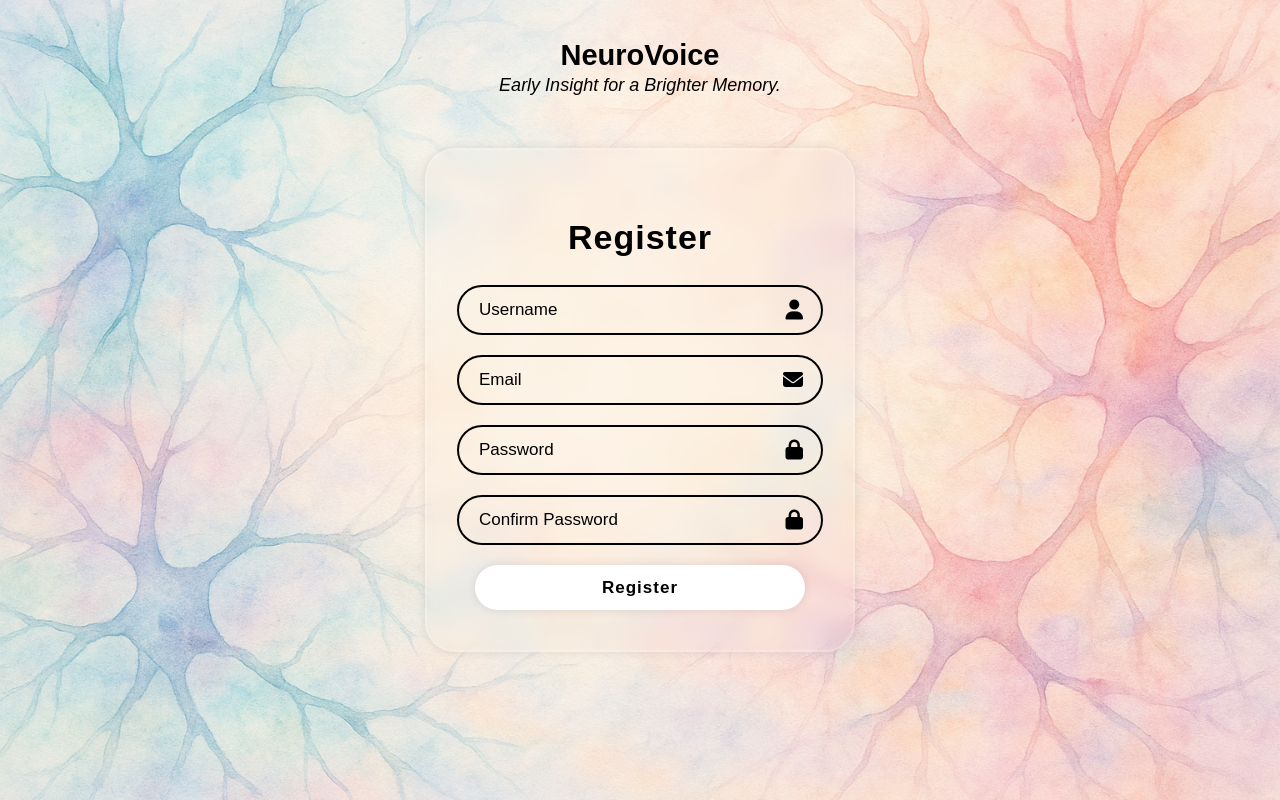
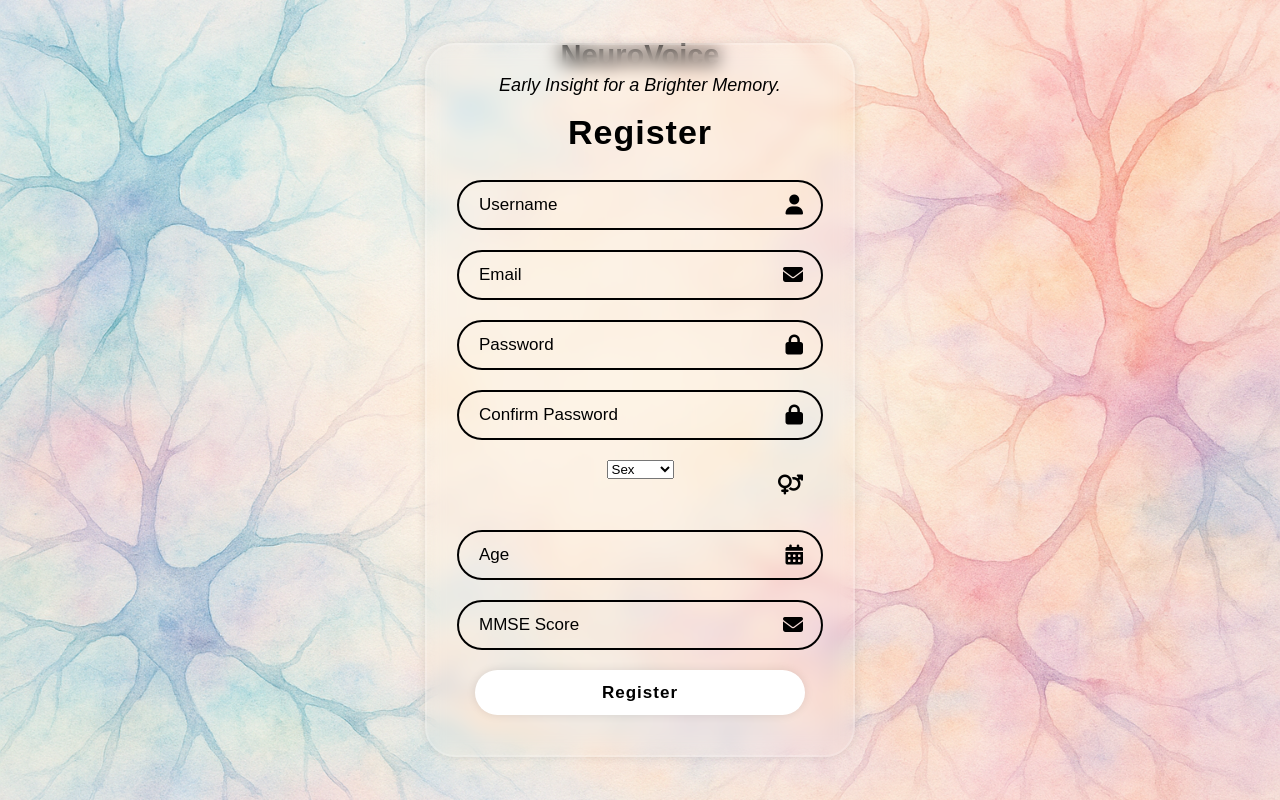
Before and after one commit to AliZreik05/NeuroVoice, a Flask app: page /register in a window 1280 px wide. Run offline with Flask 3, Linux system fonts and the light colour scheme.

Commit message:
new fields for register

```diff
--- a/templates/Register.html
+++ b/templates/Register.html
@@ -36,6 +36,22 @@
         <input type="password" id="confirmPassword" name="confirmPassword" placeholder="Confirm Password" required>
         <i class="fas fa-lock"></i>
       </div>
+      <div class="input-box">
+        <select id="sex" name="sex" required>
+          <option value="" disabled selected hidden>Sex</option>
+          <option value="1">Male</option>
+          <option value="0">Female</option>
+        </select>
+        <i class="fas fa-venus-mars"></i>
+      </div>
+      <div class="input-box">
+        <input type="number" id="age" name="age" placeholder="Age" required>
+        <i class="fas fa-calendar-days"></i>
+      </div>
+      <div class="input-box">
+        <input type="number" id="mmse" name="mmse" placeholder="MMSE Score" required>
+        <i class="fas fa-envelope"></i>
+      </div>
       <button type="submit">Register</button>
     </form>
   </div>
```
